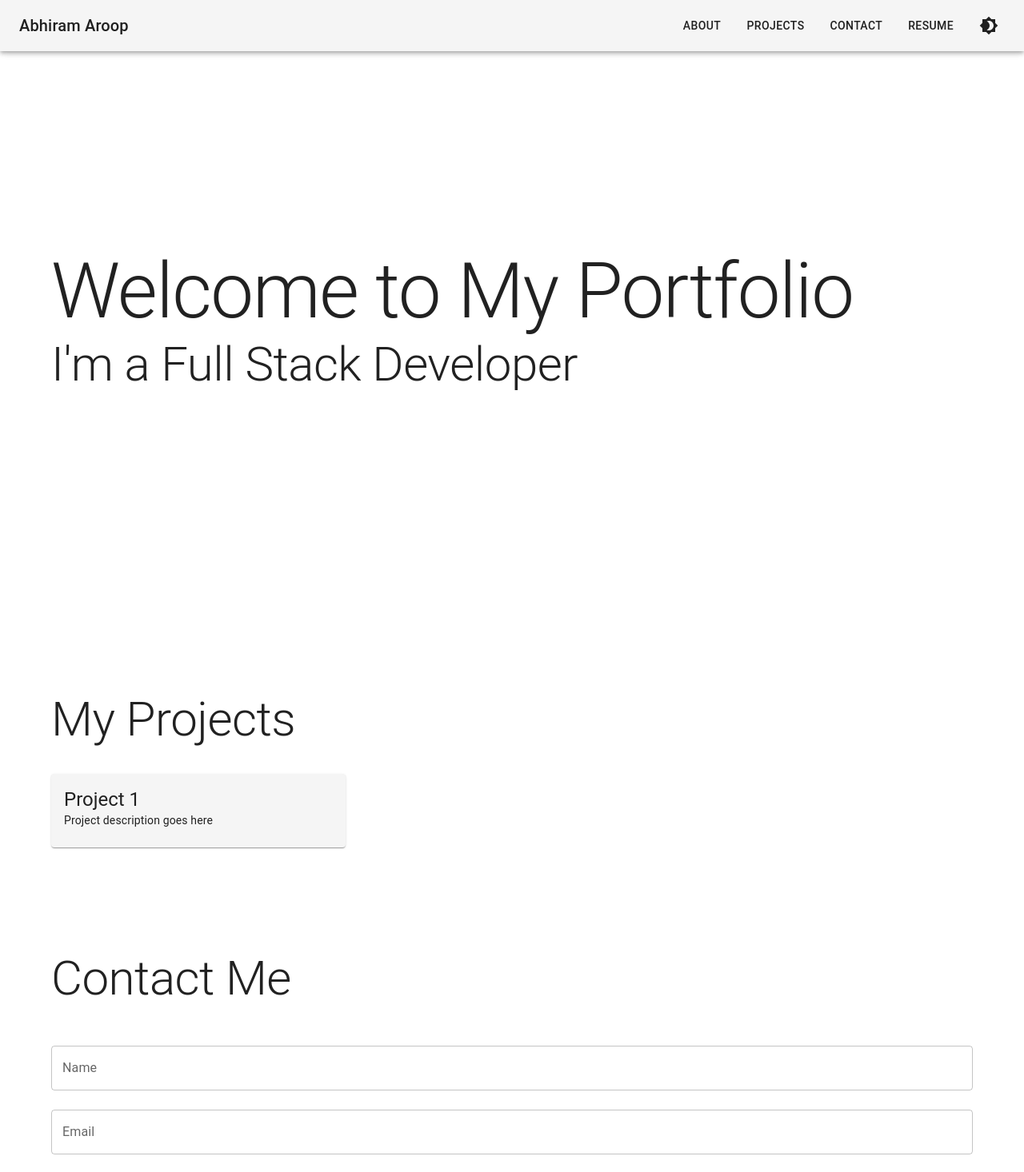
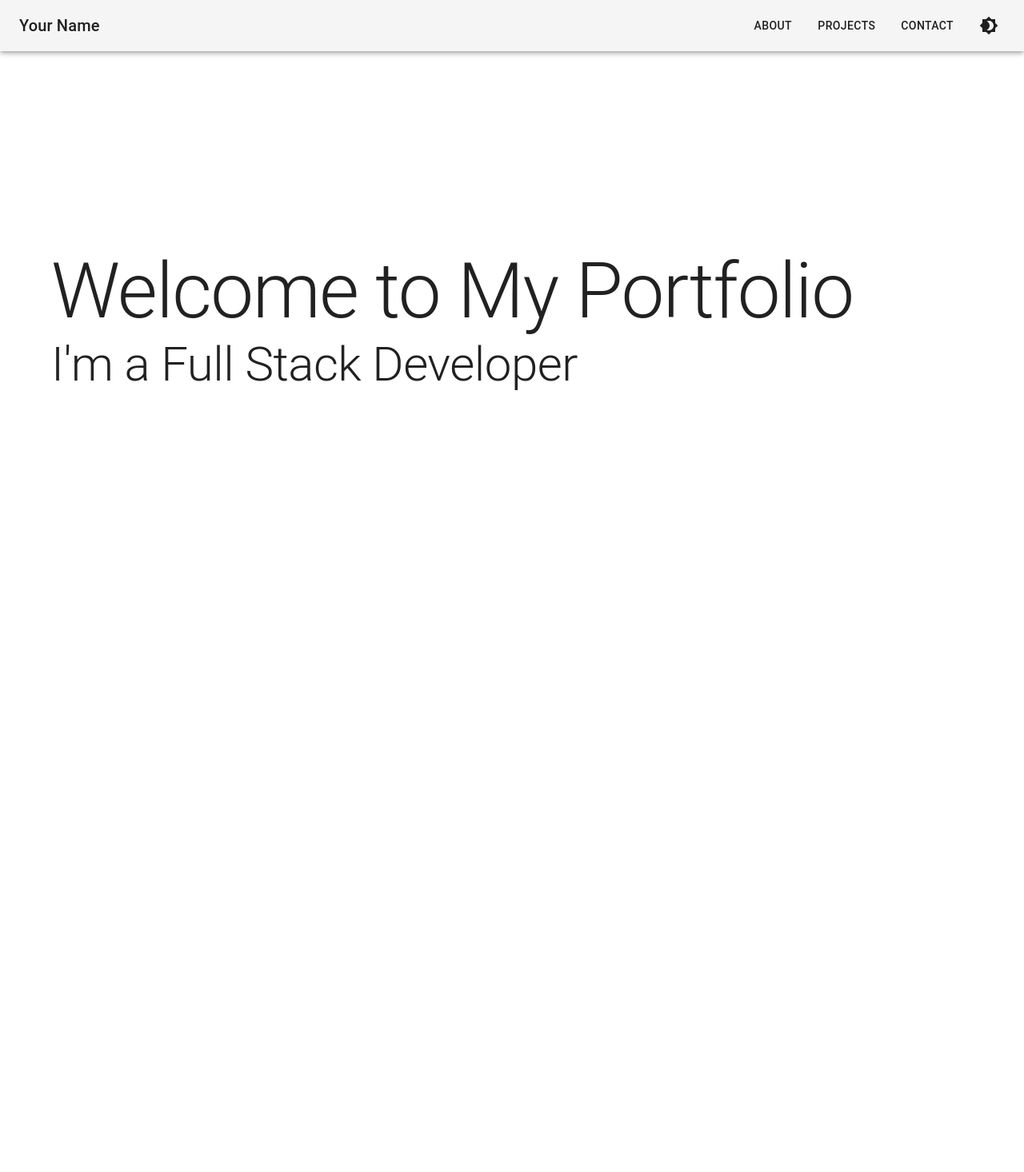
Before and after one commit to ImOnlyGod/Abhiram-Aroop-Profile, a React (Create React App) app: page / in a window 1280 px wide. Shown: the top 1466 px of the page at 80% size. After the commit the page ends 800 px from the top, so only its background shows below. Built offline with nearby package versions, Linux system fonts and the light colour scheme.

Commit message:
Added Pages

```diff
--- a/src/App.js
+++ b/src/App.js
@@ -1,13 +1,13 @@
 import React, { useState } from 'react';
 import { ThemeProvider } from '@mui/material/styles';
 import CssBaseline from '@mui/material/CssBaseline';
-import { lightTheme, darkTheme } from './theme/theme';
+import { BrowserRouter as Router, Routes, Route } from 'react-router-dom';
+import { lightTheme, darkTheme } from './theme/theme'; // Add this import
 import Navbar from './components/Navbar';
 import Hero from './components/Hero';
 import About from './components/About';
 import Projects from './components/Projects';
 import Contact from './components/Contact';
-import { BrowserRouter as Router, Routes, Route } from 'react-router-dom';
 
 function App() {
   const [isDarkMode, setIsDarkMode] = useState(false);
@@ -22,14 +22,10 @@ function App() {
         <CssBaseline />
         <Navbar isDarkMode={isDarkMode} toggleTheme={toggleTheme} />
         <Routes>
-          <Route path="/" element={
-            <>
-              <Hero />
-              <Projects />
-              <Contact />
-            </>
-          } />
+          <Route path="/" element={<Hero />} />
           <Route path="/about" element={<About />} />
+          <Route path="/projects" element={<Projects />} />
+          <Route path="/contact" element={<Contact />} />
         </Routes>
       </ThemeProvider>
     </Router>
--- a/src/components/Navbar.js
+++ b/src/components/Navbar.js
@@ -8,19 +8,45 @@ import {
   Button,
 } from '@mui/material';
 import { Brightness4, Brightness7 } from '@mui/icons-material';
+import { useNavigate } from 'react-router-dom';
 
 function Navbar({ isDarkMode, toggleTheme }) {
+  const navigate = useNavigate();
+
+  const handleNavigation = (path) => {
+    navigate(path);
+  };
+
   return (
     <AppBar position="fixed" color="default">
       <Toolbar>
-        <Typography variant="h6" component="div" sx={{ flexGrow: 1 }}>
-          Abhiram Aroop
+        <Typography
+          variant="h6"
+          component="div"
+          sx={{ flexGrow: 1, cursor: 'pointer' }}
+          onClick={() => handleNavigation('/')}
+        >
+          Your Name
         </Typography>
         <Box sx={{ display: 'flex', gap: 2 }}>
-          <Button color="inherit" onClick={() => navigate('/about')}>About</Button>
-          <Button color="inherit">Projects</Button>
-          <Button color="inherit">Contact</Button>
-          <Button color="inherit">Resume</Button>
+          <Button
+            color="inherit"
+            onClick={() => handleNavigation('/about')}
+          >
+            About
+          </Button>
+          <Button
+            color="inherit"
+            onClick={() => handleNavigation('/projects')}
+          >
+            Projects
+          </Button>
+          <Button
+            color="inherit"
+            onClick={() => handleNavigation('/contact')}
+          >
+            Contact
+          </Button>
           <IconButton onClick={toggleTheme} color="inherit">
             {isDarkMode ? <Brightness7 /> : <Brightness4 />}
           </IconButton>
```
